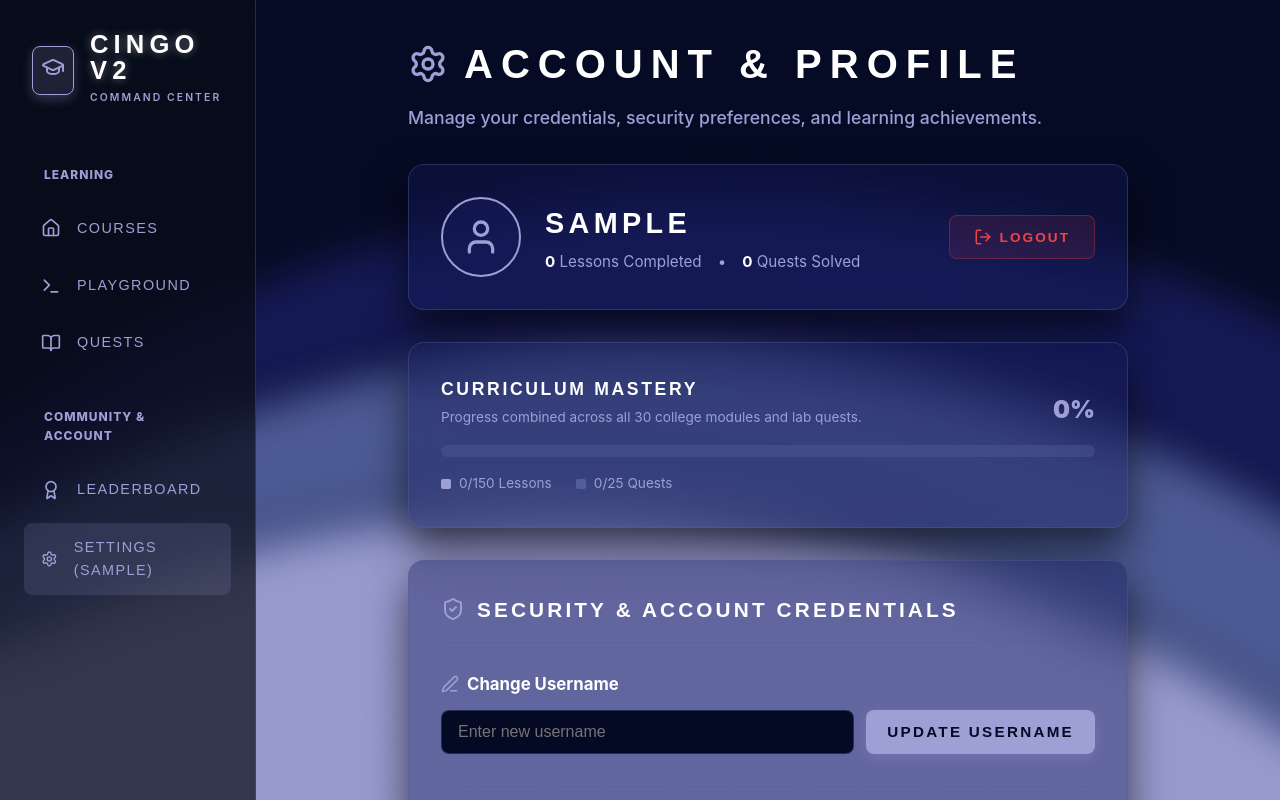
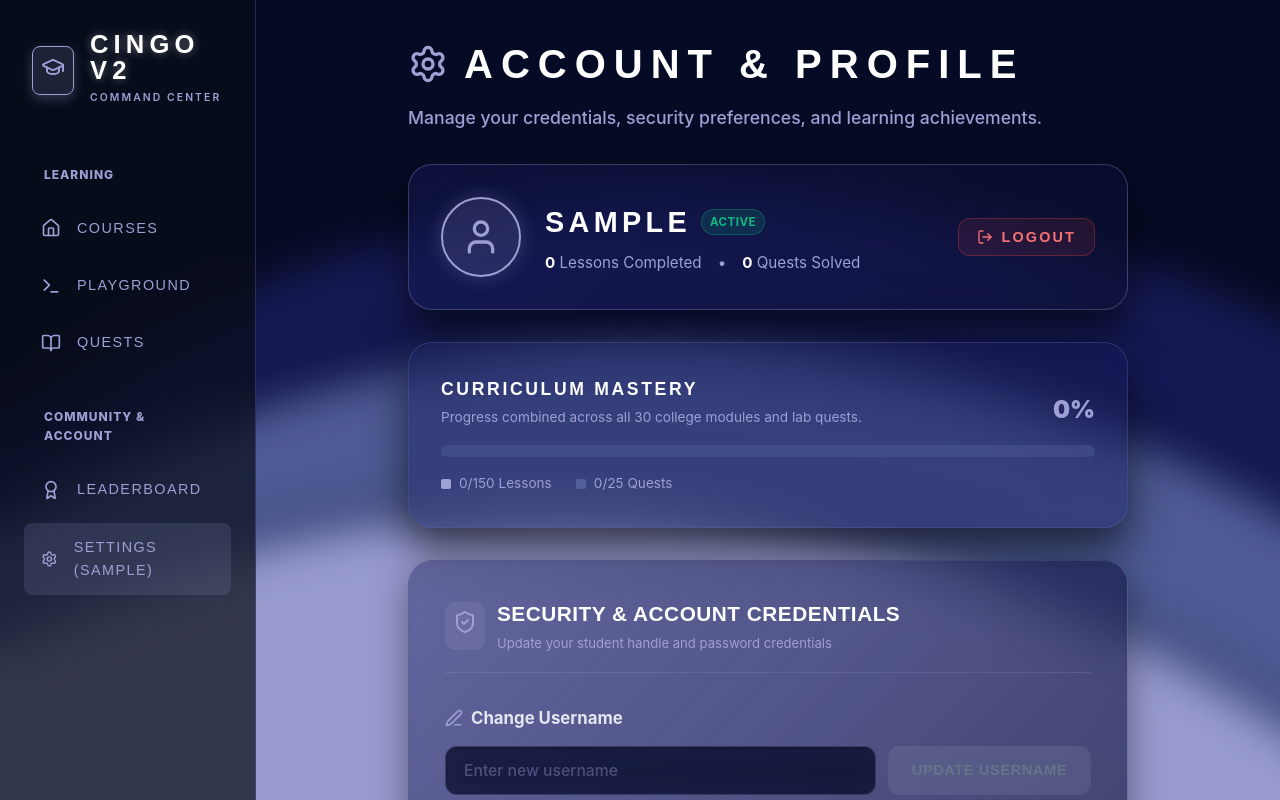
Before and after one commit to nkmv112/cingo, a React app in the folder frontend/: page /settings in a window 1280 px wide. Built offline with nearby package versions, Linux system fonts and the light colour scheme; no server answers; sample sign-in values are in the browser's storage; the HTML template or start-up script is replaced by a standard one.

Commit message:
Redesign Security & Account Credentials card with modern glassmorphism and autofill fix

```diff
--- a/frontend/src/index.css
+++ b/frontend/src/index.css
@@ -548,3 +548,42 @@ h2 { font-size: 1.5rem; letter-spacing: 0.15em; }
   h1 { font-size: 1.6rem; }
   h2 { font-size: 1.2rem; }
 }
+
+/* Browser Autofill Fix (Removes ugly yellow/mustard background) */
+input:-webkit-autofill,
+input:-webkit-autofill:hover,
+input:-webkit-autofill:focus,
+input:-webkit-autofill:active {
+  -webkit-box-shadow: 0 0 0 1000px #0b0f2e inset !important;
+  -webkit-text-fill-color: #ffffff !important;
+  caret-color: #ffffff !important;
+  border-radius: inherit !important;
+  transition: background-color 5000s ease-in-out 0s;
+}
+
+/* Modern Clean Input Utility */
+.modern-input {
+  width: 100%;
+  padding: 14px 18px;
+  border-radius: 12px;
+  border: 1.5px solid rgba(158, 159, 212, 0.22);
+  background: rgba(11, 15, 46, 0.7);
+  backdrop-filter: blur(12px);
+  color: #ffffff;
+  font-family: var(--font-ui, sans-serif);
+  font-size: 0.98rem;
+  font-weight: 500;
+  outline: none;
+  transition: all 0.25s ease;
+  box-shadow: inset 0 2px 4px rgba(0, 0, 0, 0.25);
+}
+
+.modern-input:focus {
+  border-color: #9e9fd4;
+  background: rgba(16, 21, 62, 0.9);
+  box-shadow: 0 0 0 3px rgba(158, 159, 212, 0.25), 0 8px 24px rgba(0, 0, 0, 0.35);
+}
+
+.modern-input::placeholder {
+  color: rgba(158, 159, 212, 0.4);
+}
--- a/frontend/src/pages/Settings.tsx
+++ b/frontend/src/pages/Settings.tsx
@@ -15,7 +15,9 @@ import {
   ShieldCheck,
   Edit3,
   CheckCircle,
-  AlertCircle
+  AlertCircle,
+  Sparkles,
+  Lock
 } from 'lucide-react';
 import { useTheme } from '../theme/ThemeContext';
 import { useNavigate } from 'react-router-dom';
@@ -124,17 +126,40 @@ const Settings = () => {
           </div>
 
           {/* Profile Card */}
-          <div className="card" style={{ display: 'flex', alignItems: 'center', gap: '24px', padding: '32px' }}>
+          <div className="card" style={{
+            display: 'flex',
+            alignItems: 'center',
+            gap: '24px',
+            padding: '32px',
+            background: 'linear-gradient(135deg, rgba(22, 26, 88, 0.45) 0%, rgba(10, 14, 46, 0.6) 100%)',
+            border: '1.5px solid rgba(158, 159, 212, 0.3)',
+            borderRadius: '24px'
+          }}>
             <div style={{
               width: '80px', height: '80px', borderRadius: '50%',
-              backgroundColor: 'var(--color-surface-hover)', border: '2px solid var(--color-primary)',
-              display: 'flex', alignItems: 'center', justifyContent: 'center', flexShrink: 0
+              backgroundColor: 'rgba(158, 159, 212, 0.15)', border: '2.5px solid var(--color-primary)',
+              display: 'flex', alignItems: 'center', justifyContent: 'center', flexShrink: 0,
+              boxShadow: '0 0 20px rgba(158, 159, 212, 0.25)'
             }}>
               <User size={40} color="var(--color-primary)" />
             </div>
             <div style={{ flex: 1 }}>
-              <h2 style={{ fontSize: '1.8rem', fontWeight: 800, marginBottom: '4px' }}>{username}</h2>
-              <div style={{ display: 'flex', gap: '16px', color: 'var(--color-text-muted)', fontSize: '0.95rem' }}>
+              <div style={{ display: 'flex', alignItems: 'center', gap: '10px' }}>
+                <h2 style={{ fontSize: '1.8rem', fontWeight: 800, margin: 0 }}>{username}</h2>
+                <span style={{
+                  fontSize: '0.72rem',
+                  fontWeight: 700,
+                  backgroundColor: 'rgba(16, 185, 129, 0.15)',
+                  color: '#10b981',
+                  border: '1px solid rgba(16, 185, 129, 0.3)',
+                  padding: '3px 8px',
+                  borderRadius: '999px',
+                  letterSpacing: '0.5px'
+                }}>
+                  ACTIVE
+                </span>
+              </div>
+              <div style={{ display: 'flex', gap: '16px', color: 'var(--color-text-muted)', fontSize: '0.95rem', marginTop: '6px' }}>
                 <span><strong style={{ color: 'var(--color-text-main)' }}>{completedLessons.length}</strong> Lessons Completed</span>
                 <span>•</span>
                 <span><strong style={{ color: 'var(--color-text-main)' }}>{completedQuests.length}</strong> Quests Solved</span>
@@ -145,19 +170,25 @@ const Settings = () => {
               className="btn"
               style={{
                 backgroundColor: 'rgba(239, 68, 68, 0.1)',
-                color: 'var(--color-danger)',
+                color: '#f87171',
                 border: '1px solid rgba(239, 68, 68, 0.3)',
                 display: 'flex',
                 alignItems: 'center',
-                gap: '8px'
+                gap: '8px',
+                padding: '10px 18px',
+                borderRadius: '12px',
+                fontWeight: 600,
+                fontSize: '0.9rem',
+                cursor: 'pointer',
+                transition: 'all 0.2s'
               }}
             >
-              <LogOut size={18} /> Logout
+              <LogOut size={16} /> Logout
             </button>
           </div>
 
           {/* Overall Progress */}
-          <div className="card" style={{ padding: '32px' }}>
+          <div className="card" style={{ padding: '32px', borderRadius: '24px' }}>
             <div style={{ display: 'flex', justifyContent: 'space-between', alignItems: 'flex-end', marginBottom: '16px' }}>
               <div>
                 <h3 style={{ fontSize: '1.1rem', fontWeight: 700, marginBottom: '4px' }}>Curriculum Mastery</h3>
@@ -182,147 +213,187 @@ const Settings = () => {
             </div>
           </div>
 
-          {/* User Area: Change Username & Password */}
-          <div className="card" style={{ padding: '32px', display: 'flex', flexDirection: 'column', gap: '28px' }}>
-            <div style={{ display: 'flex', alignItems: 'center', gap: '12px', borderBottom: '1px solid var(--color-border)', paddingBottom: '16px' }}>
-              <ShieldCheck size={24} color="var(--color-primary)" />
-              <h3 style={{ fontSize: '1.3rem', fontWeight: 800, margin: 0 }}>
+          {/* User Area: Security & Credentials Card */}
+          <div className="card" style={{
+            padding: '36px',
+            display: 'flex',
+            flexDirection: 'column',
+            gap: '32px',
+            background: 'linear-gradient(135deg, rgba(22, 26, 88, 0.4) 0%, rgba(10, 14, 46, 0.75) 100%)',
+            borderRadius: '24px',
+            border: '1.5px solid rgba(158, 159, 212, 0.25)',
+            boxShadow: '0 12px 36px rgba(0, 0, 0, 0.4)'
+          }}>
+            <div style={{ display: 'flex', alignItems: 'center', gap: '12px', borderBottom: '1px solid rgba(158, 159, 212, 0.2)', paddingBottom: '16px' }}>
+              <div style={{
+                padding: '8px',
+                borderRadius: '10px',
+                backgroundColor: 'rgba(158, 159, 212, 0.15)',
+                color: 'var(--color-primary)'
+              }}>
+                <ShieldCheck size={24} />
+              </div>
+              <div>
+                <h3 style={{ fontSize: '1.3rem', fontWeight: 800, margin: 0, letterSpacing: '0.5px' }}>
                   Security & Account Credentials
                 </h3>
+                <span style={{ fontSize: '0.82rem', color: 'var(--color-text-muted)' }}>
+                  Update your student handle and password credentials
+                </span>
+              </div>
             </div>
 
             {/* Change Username Form */}
-            <form onSubmit={handleUsernameSubmit} style={{ display: 'flex', flexDirection: 'column', gap: '12px' }}>
-              <div style={{ display: 'flex', alignItems: 'center', gap: '8px', fontWeight: 700, fontSize: '1.05rem' }}>
+            <form onSubmit={handleUsernameSubmit} style={{ display: 'flex', flexDirection: 'column', gap: '14px' }}>
+              <div style={{ display: 'flex', alignItems: 'center', gap: '8px', fontWeight: 700, fontSize: '1.05rem', color: '#e2e8f0' }}>
                 <Edit3 size={18} color="var(--color-primary)" />
                 <span>Change Username</span>
               </div>
+
               <div style={{ display: 'flex', gap: '12px', flexWrap: 'wrap' }}>
                 <input
                   type="text"
                   placeholder="Enter new username"
                   value={newUsername}
                   onChange={(e) => setNewUsername(e.target.value)}
-                  style={{
-                    flex: 1,
-                    minWidth: '220px',
-                    padding: '12px 16px',
-                    borderRadius: 'var(--radius-sm, 10px)',
-                    border: '1px solid var(--color-border)',
-                    backgroundColor: 'var(--color-bg)',
-                    color: 'var(--color-text-main)',
-                    fontSize: '1rem',
-                    outline: 'none'
-                  }}
+                  className="modern-input"
+                  style={{ flex: 1, minWidth: '240px' }}
                 />
                 <button
                   type="submit"
-                  className="btn btn-primary"
                   disabled={!newUsername.trim() || newUsername.trim() === username}
-                  style={{ padding: '12px 20px', fontSize: '0.95rem', fontWeight: 700 }}
+                  style={{
+                    padding: '14px 24px',
+                    fontSize: '0.92rem',
+                    fontWeight: 800,
+                    letterSpacing: '0.5px',
+                    borderRadius: '12px',
+                    border: 'none',
+                    background: (!newUsername.trim() || newUsername.trim() === username)
+                      ? 'rgba(255,255,255,0.08)'
+                      : 'linear-gradient(135deg, #9e9fd4 0%, #6366f1 100%)',
+                    color: (!newUsername.trim() || newUsername.trim() === username) ? '#64748b' : '#050a24',
+                    cursor: (!newUsername.trim() || newUsername.trim() === username) ? 'not-allowed' : 'pointer',
+                    transition: 'all 0.25s ease',
+                    boxShadow: (!newUsername.trim() || newUsername.trim() === username) ? 'none' : '0 4px 16px rgba(99, 102, 241, 0.35)'
+                  }}
                 >
-                  Update Username
+                  UPDATE USERNAME
                 </button>
               </div>
+
               {usernameMsg && (
                 <div style={{
                   display: 'flex',
                   alignItems: 'center',
-                  gap: '8px',
+                  gap: '10px',
                   fontSize: '0.9rem',
-                  color: usernameMsg.type === 'success' ? 'var(--color-success)' : 'var(--color-danger)',
+                  fontWeight: 600,
+                  padding: '12px 16px',
+                  borderRadius: '10px',
+                  backgroundColor: usernameMsg.type === 'success' ? 'rgba(16, 185, 129, 0.12)' : 'rgba(239, 68, 68, 0.12)',
+                  border: usernameMsg.type === 'success' ? '1px solid rgba(16, 185, 129, 0.3)' : '1px solid rgba(239, 68, 68, 0.3)',
+                  color: usernameMsg.type === 'success' ? '#34d399' : '#f87171',
                   marginTop: '4px'
                 }}>
-                  {usernameMsg.type === 'success' ? <CheckCircle size={16} /> : <AlertCircle size={16} />}
+                  {usernameMsg.type === 'success' ? <CheckCircle size={18} /> : <AlertCircle size={18} />}
                   <span>{usernameMsg.text}</span>
                 </div>
               )}
             </form>
 
-            <hr style={{ border: 'none', borderTop: '1px solid var(--color-border)', margin: '4px 0' }} />
+            <hr style={{ border: 'none', borderTop: '1px solid rgba(158, 159, 212, 0.15)', margin: '4px 0' }} />
 
             {/* Change Password Form */}
             <form onSubmit={handlePasswordSubmit} style={{ display: 'flex', flexDirection: 'column', gap: '16px' }}>
-              <div style={{ display: 'flex', alignItems: 'center', gap: '8px', fontWeight: 700, fontSize: '1.05rem' }}>
+              <div style={{ display: 'flex', alignItems: 'center', gap: '8px', fontWeight: 700, fontSize: '1.05rem', color: '#e2e8f0' }}>
                 <Key size={18} color="var(--color-secondary)" />
                 <span>Change Password</span>
               </div>
 
               <div style={{ display: 'flex', flexDirection: 'column', gap: '12px' }}>
+                <div>
+                  <label style={{ display: 'block', fontSize: '0.8rem', fontWeight: 700, color: 'var(--color-text-muted)', marginBottom: '6px', textTransform: 'uppercase', letterSpacing: '0.5px' }}>
+                    Current Password
+                  </label>
                   <input
                     type="password"
-                  placeholder="Current password"
+                    placeholder="Enter your current password"
                     value={oldPassword}
                     onChange={(e) => setOldPassword(e.target.value)}
-                  style={{
-                    width: '100%',
-                    padding: '12px 16px',
-                    borderRadius: 'var(--radius-sm, 10px)',
-                    border: '1px solid var(--color-border)',
-                    backgroundColor: 'var(--color-bg)',
-                    color: 'var(--color-text-main)',
-                    fontSize: '1rem',
-                    outline: 'none'
-                  }}
+                    className="modern-input"
                   />
+                </div>
 
+                <div>
+                  <label style={{ display: 'block', fontSize: '0.8rem', fontWeight: 700, color: 'var(--color-text-muted)', marginBottom: '6px', textTransform: 'uppercase', letterSpacing: '0.5px' }}>
+                    New Password
+                  </label>
                   <input
                     type="password"
-                  placeholder="New password (min 10 characters)"
+                    placeholder="Create a strong password (min 10 characters)"
                     value={newPassword}
                     onChange={(e) => setNewPassword(e.target.value)}
-                  style={{
-                    width: '100%',
-                    padding: '12px 16px',
-                    borderRadius: 'var(--radius-sm, 10px)',
-                    border: '1px solid var(--color-border)',
-                    backgroundColor: 'var(--color-bg)',
-                    color: 'var(--color-text-main)',
-                    fontSize: '1rem',
-                    outline: 'none'
-                  }}
+                    className="modern-input"
                   />
+                </div>
 
                 {/* Real-time Password Requirements Checklist */}
                 <PasswordRequirements password={newPassword} />
 
+                <div>
+                  <label style={{ display: 'block', fontSize: '0.8rem', fontWeight: 700, color: 'var(--color-text-muted)', marginBottom: '6px', textTransform: 'uppercase', letterSpacing: '0.5px' }}>
+                    Confirm New Password
+                  </label>
                   <input
                     type="password"
-                  placeholder="Confirm new password"
+                    placeholder="Re-enter new password to confirm"
                     value={confirmPassword}
                     onChange={(e) => setConfirmPassword(e.target.value)}
-                  style={{
-                    width: '100%',
-                    padding: '12px 16px',
-                    borderRadius: 'var(--radius-sm, 10px)',
-                    border: '1px solid var(--color-border)',
-                    backgroundColor: 'var(--color-bg)',
-                    color: 'var(--color-text-main)',
-                    fontSize: '1rem',
-                    outline: 'none'
-                  }}
+                    className="modern-input"
                   />
+                </div>
               </div>
 
               <button
                 type="submit"
-                className="btn btn-secondary"
                 disabled={!oldPassword || !newPassword || !confirmPassword}
-                style={{ padding: '14px 24px', fontSize: '1rem', fontWeight: 700, alignSelf: 'flex-start' }}
+                style={{
+                  marginTop: '8px',
+                  padding: '14px 28px',
+                  fontSize: '0.95rem',
+                  fontWeight: 800,
+                  letterSpacing: '0.5px',
+                  borderRadius: '12px',
+                  border: 'none',
+                  background: (!oldPassword || !newPassword || !confirmPassword)
+                    ? 'rgba(255,255,255,0.08)'
+                    : 'linear-gradient(135deg, #10b981 0%, #059669 100%)',
+                  color: (!oldPassword || !newPassword || !confirmPassword) ? '#64748b' : '#ffffff',
+                  cursor: (!oldPassword || !newPassword || !confirmPassword) ? 'not-allowed' : 'pointer',
+                  transition: 'all 0.25s ease',
+                  alignSelf: 'flex-start',
+                  boxShadow: (!oldPassword || !newPassword || !confirmPassword) ? 'none' : '0 4px 18px rgba(16, 185, 129, 0.35)'
+                }}
               >
-                Update Password
+                UPDATE PASSWORD
               </button>
 
               {passwordMsg && (
                 <div style={{
                   display: 'flex',
                   alignItems: 'center',
-                  gap: '8px',
+                  gap: '10px',
                   fontSize: '0.9rem',
-                  color: passwordMsg.type === 'success' ? 'var(--color-success)' : 'var(--color-danger)',
+                  fontWeight: 600,
+                  padding: '12px 16px',
+                  borderRadius: '10px',
+                  backgroundColor: passwordMsg.type === 'success' ? 'rgba(16, 185, 129, 0.12)' : 'rgba(239, 68, 68, 0.12)',
+                  border: passwordMsg.type === 'success' ? '1px solid rgba(16, 185, 129, 0.3)' : '1px solid rgba(239, 68, 68, 0.3)',
+                  color: passwordMsg.type === 'success' ? '#34d399' : '#f87171',
                   marginTop: '4px'
                 }}>
-                  {passwordMsg.type === 'success' ? <CheckCircle size={16} /> : <AlertCircle size={16} />}
+                  {passwordMsg.type === 'success' ? <CheckCircle size={18} /> : <AlertCircle size={18} />}
                   <span>{passwordMsg.text}</span>
                 </div>
               )}
@@ -330,7 +401,7 @@ const Settings = () => {
           </div>
 
           {/* Preferences */}
-          <div className="card" style={{ padding: '32px', display: 'flex', flexDirection: 'column', gap: '24px' }}>
+          <div className="card" style={{ padding: '32px', display: 'flex', flexDirection: 'column', gap: '24px', borderRadius: '24px' }}>
             <h3 style={{ fontSize: '1.2rem', fontWeight: 700, borderBottom: '1px solid var(--color-border)', paddingBottom: '16px', marginBottom: '8px' }}>
               Application Preferences
             </h3>
@@ -385,7 +456,7 @@ const Settings = () => {
           </div>
 
           {/* Danger Zone */}
-          <div className="card" style={{ padding: '32px', border: '1px solid rgba(239, 68, 68, 0.3)', backgroundColor: 'rgba(239, 68, 68, 0.02)' }}>
+          <div className="card" style={{ padding: '32px', border: '1px solid rgba(239, 68, 68, 0.3)', backgroundColor: 'rgba(239, 68, 68, 0.02)', borderRadius: '24px' }}>
             <h3 style={{ fontSize: '1.2rem', fontWeight: 700, color: 'var(--color-danger)', borderBottom: '1px solid rgba(239, 68, 68, 0.2)', paddingBottom: '16px', marginBottom: '16px' }}>
               Danger Zone
             </h3>
@@ -402,16 +473,16 @@ const Settings = () => {
                  <button
                    onClick={() => setShowConfirmReset(true)}
                    className="btn"
-                   style={{ backgroundColor: 'transparent', border: '1px solid var(--color-danger)', color: 'var(--color-danger)' }}
+                   style={{ backgroundColor: 'transparent', border: '1px solid var(--color-danger)', color: 'var(--color-danger)', borderRadius: '10px' }}
                  >
                    Flush Data
                  </button>
               ) : (
                  <div style={{ display: 'flex', gap: '8px', alignItems: 'center' }}>
-                   <button onClick={handleReset} className="btn" style={{ backgroundColor: 'var(--color-danger)', color: 'white', border: 'none', display: 'flex', alignItems: 'center', gap: '8px' }}>
+                   <button onClick={handleReset} className="btn" style={{ backgroundColor: 'var(--color-danger)', color: 'white', border: 'none', display: 'flex', alignItems: 'center', gap: '8px', borderRadius: '10px' }}>
                       <Trash2 size={16} /> Confirm Reset
                    </button>
-                   <button onClick={() => setShowConfirmReset(false)} className="btn btn-outline">
+                   <button onClick={() => setShowConfirmReset(false)} className="btn btn-outline" style={{ borderRadius: '10px' }}>
                       Cancel
                    </button>
                  </div>
```
Also changed, not shown: frontend/src/components/PasswordRequirements.tsx (+54 -25 lines). Lines whose indentation alone changed are shown as unchanged.
